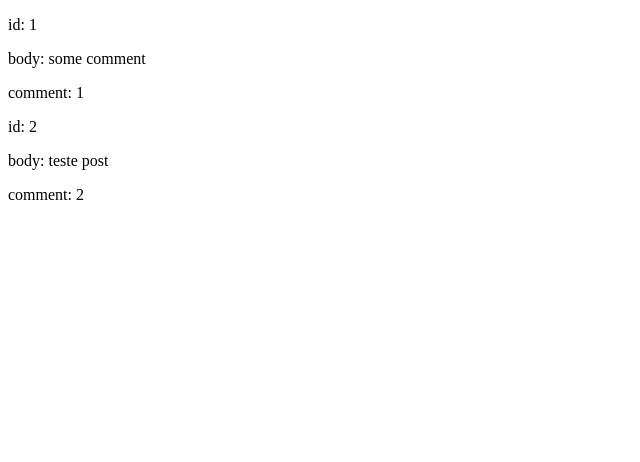
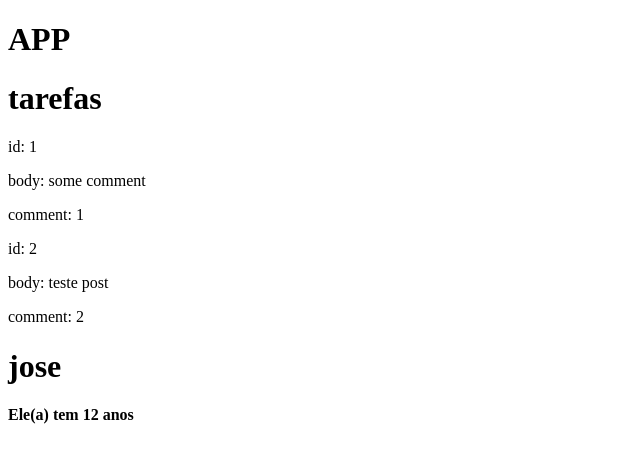
Before and after one commit to Josemalyson/poc, an Angular app: page /tarefas in a window 1280 px wide. Shown: the top 462 px of the page, without its empty margins (0-640 px from the left). Built offline with nearby package versions, Linux system fonts and the light colour scheme; data requests are answered from the project's data file.

Commit message:
Adicionando decorator de input

```diff
--- a/src/app/app.component.html
+++ b/src/app/app.component.html
@@ -1 +1,2 @@
+<h1>APP</h1>
 <router-outlet></router-outlet>
--- a/src/app/tarefas/tarefas.component.html
+++ b/src/app/tarefas/tarefas.component.html
@@ -1,5 +1,8 @@
+<h1>tarefas</h1>
 <div *ngFor="let comment of comments">
   <p>id:  {{comment.id}}</p>
   <p>body: {{comment.body}}</p>
   <p>comment: {{comment.postId}}</p>
 </div>
+
+<app-usuario [usuario]="jose"></app-usuario>
--- a/src/app/tarefas/tarefas.component.ts
+++ b/src/app/tarefas/tarefas.component.ts
@@ -1,6 +1,7 @@
 import { Component, OnInit } from '@angular/core';
 import { TarefasService } from './tarefas.service';
 import { Comments } from './Comments';
+import { Usuario } from '../usuario/model/usuario';
 
 @Component({
   selector: 'app-tarefas',
@@ -10,10 +11,12 @@ import { Comments } from './Comments';
 export class TarefasComponent implements OnInit {
 
   comments: Comments[];
+  jose: Usuario;
 
   constructor(private tarefaService: TarefasService) { }
 
   ngOnInit() {
+    this.jose = { nome: 'jose', idade: 12 };
     this.tarefaService.listar().subscribe(data => this.comments = data);
   }
 
--- a/src/app/tarefas/tarefas.module.ts
+++ b/src/app/tarefas/tarefas.module.ts
@@ -3,9 +3,12 @@ import { CommonModule } from '@angular/common';
 
 import { TarefasRoutingModule } from './tarefas-routing.module';
 import { TarefasComponent } from './tarefas.component';
+import { UsuarioComponent } from '../usuario/usuario.component';
+
+
 
 @NgModule({
-  declarations: [TarefasComponent],
+  declarations: [TarefasComponent, UsuarioComponent],
   imports: [
     CommonModule,
     TarefasRoutingModule
--- /dev/null
+++ b/src/app/usuario/model/usuario.ts
@@ -0,0 +1,4 @@
+export interface Usuario {
+    nome: string;
+    idade: number;
+}
--- /dev/null
+++ b/src/app/usuario/usuario.component.html
@@ -0,0 +1,5 @@
+<h1>
+  {{usuario.nome}}
+</h1>
+
+<p><strong>Ele(a) tem {{usuario.idade}} anos</strong></p>
--- /dev/null
+++ b/src/app/usuario/usuario.component.ts
@@ -0,0 +1,19 @@
+import { Component, OnInit, Input } from '@angular/core';
+import { Usuario } from './model/usuario';
+
+@Component({
+  selector: 'app-usuario',
+  templateUrl: './usuario.component.html',
+  styleUrls: ['./usuario.component.css']
+})
+export class UsuarioComponent implements OnInit {
+
+
+  @Input() usuario: Usuario;
+
+  constructor() { }
+
+  ngOnInit() {
+  }
+
+}
```
Also changed, not shown: src/app/usuario/usuario-routing.module.ts (added, +13 -0 lines), src/app/usuario/usuario.module.ts (added, +15 -0 lines), src/db.json (added, +19 -0 lines), src/app/usuario/usuario.component.css (added), 1 other file (tests, documents, lock files or other folders).
